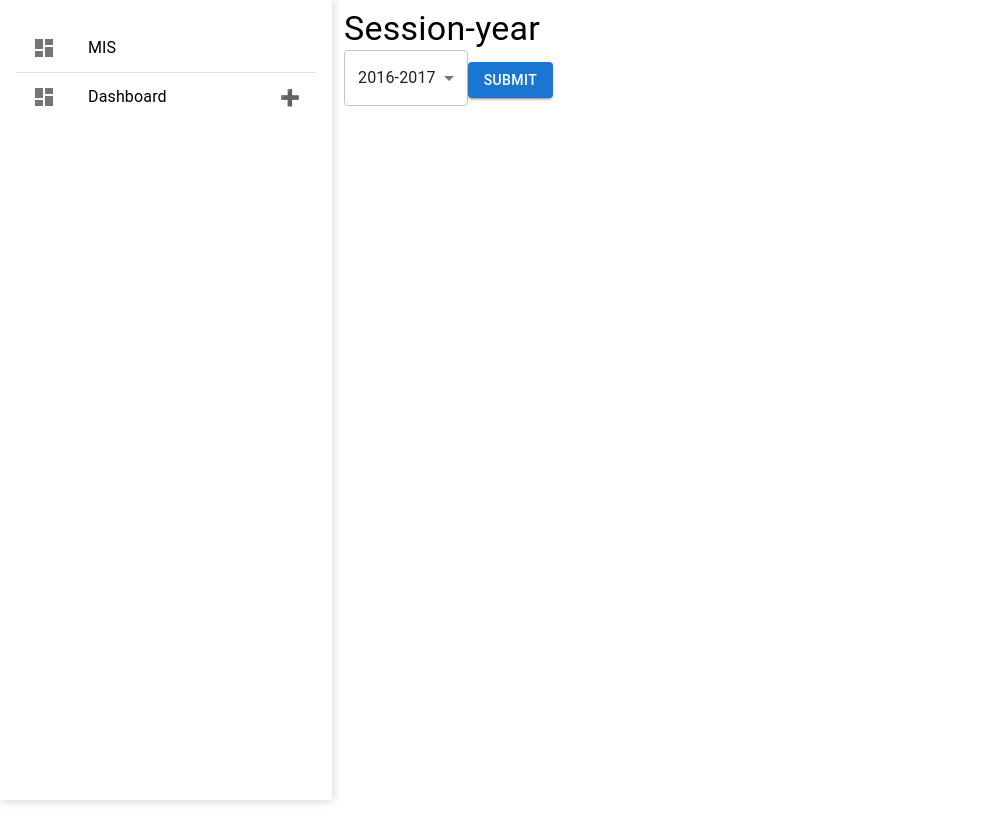
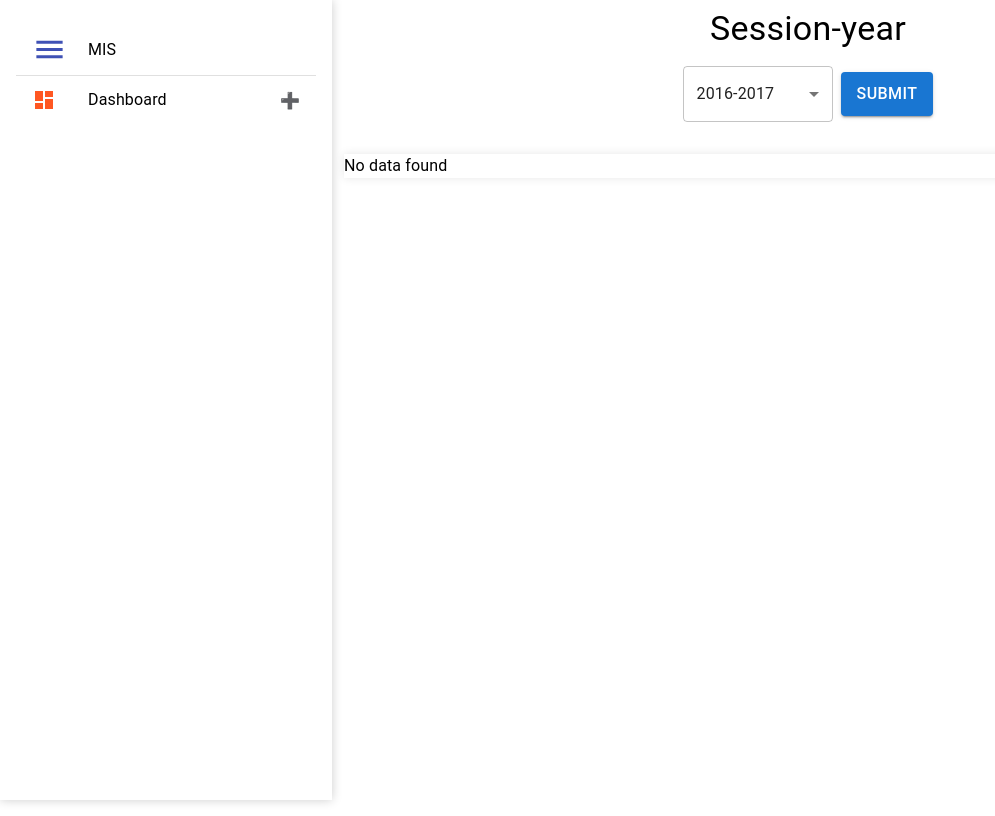
Before and after one commit to MohanChaturvedhi/Convocation, a React (Create React App) app in the folder frontend/: page /convocationlist in a window 1280 px wide. Shown: the whole page, without its empty margins (0-995 px from the left). Built offline with nearby package versions, Linux system fonts and the light colour scheme.

Commit message:
additional changes

```diff
--- a/frontend/src/components/Sidebar.jsx
+++ b/frontend/src/components/Sidebar.jsx
@@ -1,13 +1,15 @@
 import React, { useState } from 'react';
 import { NavLink } from 'react-router-dom';
-import { Box, List, ListItem, ListItemText, Divider, ListItemIcon } from '@mui/material';
+import { Box, List, ListItem, ListItemText, Divider, ListItemIcon , useMediaQuery, useTheme } from '@mui/material';
 import DashboardIcon from '@mui/icons-material/Dashboard';
 import UploadFileIcon from '@mui/icons-material/UploadFile';
 import ListIcon from '@mui/icons-material/List';
+import MenuIcon from '@mui/icons-material/Menu';
 
 const Sidebar = () => {
   const [showDashboard, setShowDashboard] = useState(false);
-
+  const theme = useTheme();
+  const isMobile = useMediaQuery(theme.breakpoints.down('sm'));
   const toggleDashboard = () => {
     setShowDashboard(!showDashboard);
   };
@@ -15,7 +17,7 @@ const Sidebar = () => {
   return (
     <Box
       sx={{
-        width: 300,
+        width: isMobile ? '100%' : 300,
         position: 'fixed',
         top: 0,
         left: 0,
@@ -28,24 +30,26 @@ const Sidebar = () => {
       }}
     >
       <List>
-        <ListItem button component={NavLink} to="/" exact>
-          <ListItemIcon><DashboardIcon /></ListItemIcon>
+        <ListItem button component={NavLink} to="/">
+          <ListItemIcon>
+          <MenuIcon fontSize="large" style={{ color: '#3f51b5' }} />
+          </ListItemIcon>
           <ListItemText primary="MIS" />
         </ListItem>
         <Divider />
         <ListItem button onClick={toggleDashboard}>
-          <ListItemIcon><DashboardIcon /></ListItemIcon>
+          <ListItemIcon><DashboardIcon style={{ color: '#ff5722' }} /></ListItemIcon>
           <ListItemText primary="Dashboard" />
           {showDashboard ? '➖' : '➕'}
         </ListItem>
         {showDashboard && (
           <>
             <ListItem button component={NavLink} to="/upload">
-              <ListItemIcon><UploadFileIcon /></ListItemIcon>
+              <ListItemIcon><UploadFileIcon style={{ color: '#f44336' }} /></ListItemIcon>
               <ListItemText primary="Upload" />
             </ListItem>
             <ListItem button component={NavLink} to="/convocationlist">
-              <ListItemIcon><ListIcon /></ListItemIcon>
+              <ListItemIcon><ListIcon style={{ color: '#4caf50' }} /></ListItemIcon>
               <ListItemText primary="ConvocationList" />
             </ListItem>
           </>
--- a/frontend/src/pages/ConvocationList.jsx
+++ b/frontend/src/pages/ConvocationList.jsx
@@ -1,7 +1,6 @@
 import React, { useState } from 'react';
-// import axios from 'axios';
+import { Typography, Select, Button, TextField, Table, TableHead, TableBody, TableRow, TableCell, Box, MenuItem } from '@mui/material';
 import { data } from './data.js'; // Mock data for development (optional)
-import { Typography, Select, Button, TextField, Table, TableHead, TableBody, TableRow, TableCell, Box ,MenuItem} from '@mui/material';
 
 export default function ConvocationList() {
   const [sessionYear, setSessionYear] = useState('2016-2017');
@@ -9,24 +8,18 @@ export default function ConvocationList() {
   const [flag, setFlag] = useState(false);
   const [sort, setSort] = useState('name');
   const [searchItem, setSearchItem] = useState('');
+  const [currentPage, setCurrentPage] = useState(1);
+  const itemsPerPage = 15;
 
   const Filehandler = (e) => {
     e.preventDefault();
-    // try {
-    //   const response = await axios.post('http://localhost:8000/convocationlist', {
-    //     sessionYear,
-    //   });
-    //setConvocationMembers(response.data);
-    setConvocationMembers(data);
+    setConvocationMembers(data); // Replace with actual data fetching
     setFlag(true);
-    // } catch (e) {
-    //   console.error('Error fetching data:', e);
-    // }
   };
 
   const ApplyFilter = (e) => {
     e.preventDefault();
-    let temp = [...convocationMembers]; // Create a new array
+    let temp = [...convocationMembers];
     if (sort === 'name') {
       temp.sort((a, b) => a.name.localeCompare(b.name));
     } else if (sort === 'branch') {
@@ -52,6 +45,10 @@ export default function ConvocationList() {
     setSearchItem(e.target.value);
   };
 
+  const handlePagination = (pageNumber) => {
+    setCurrentPage(pageNumber);
+  };
+
   const filteredMembers = convocationMembers.filter((member) => {
     const searchText = searchItem.toLowerCase();
     return (
@@ -62,12 +59,17 @@ export default function ConvocationList() {
     );
   });
 
+  const indexOfLastItem = currentPage * itemsPerPage;
+  const indexOfFirstItem = indexOfLastItem - itemsPerPage;
+  const currentItems = filteredMembers.slice(indexOfFirstItem, indexOfLastItem);
+
   return (
     <Box className="container" style={{ marginLeft: '320px' }}>
       <div className="container">
-      <Typography variant="h4">Session-year</Typography>
-      <form onSubmit={Filehandler} className="form">
-      <Select value={sessionYear} onChange={e => setSessionYear(e.target.value)}>
+        <Box display="flex" flexDirection="column" alignItems="center">
+          <Typography variant="h4" mb={2}>Session-year</Typography>
+          <form onSubmit={Filehandler} className="form" style={{ display: 'flex', alignItems: 'center', marginBottom: '16px' }}>
+            <Select value={sessionYear} onChange={e => setSessionYear(e.target.value)} sx={{ width: '150px', marginRight: '8px', fontSize: '1rem' }}>
               <MenuItem value="2016-2017">2016-2017</MenuItem>
               <MenuItem value="2018-2019">2018-2019</MenuItem>
               <MenuItem value="2019-2020">2019-2020</MenuItem>
@@ -75,32 +77,35 @@ export default function ConvocationList() {
               <MenuItem value="2022-2023">2022-2023</MenuItem>
               <MenuItem value="2023-2024">2023-2024</MenuItem>
             </Select>
-        <Button type="submit" variant="contained">Submit</Button>
+            <Button type="submit" variant="contained" sx={{ fontSize: '1rem', padding: '8px 16px' }}>Submit</Button>
           </form>
+        </Box>
         {flag && convocationMembers.length > 0 &&
-        <Box>
+          <Box mt={2} display="flex" alignItems="center">
             <form onSubmit={ApplyFilter} className="form">
-            <Select value={sort} onChange={(e) => setSort(e.target.value)}>
-              <MenuItem value="cgpa">CGPA</MenuItem>
-              <MenuItem value="name">Name</MenuItem>
-              <MenuItem value="branch">Branch</MenuItem>
-              <MenuItem value="Date">Date</MenuItem>
+              <Select value={sort} onChange={(e) => setSort(e.target.value)} sx={{ width: '150px', fontSize: '1rem', padding: '8px 16px' }}>
+                <MenuItem value="cgpa" sx={{ fontSize: '1rem' }}>CGPA</MenuItem>
+                <MenuItem value="name" sx={{ fontSize: '1rem' }}>Name</MenuItem>
+                <MenuItem value="branch" sx={{ fontSize: '1rem' }}>Branch</MenuItem>
+                <MenuItem value="Date" sx={{ fontSize: '1rem' }}>Date</MenuItem>
               </Select>
-            <Button type="submit" variant="contained">Apply filter</Button>
+              <Button type="submit" variant="contained" sx={{ fontSize: '1rem', padding: '8px 16px', marginLeft: '8px' }}>Apply filter</Button>
             </form>
-          <TextField type="text" placeholder="Search" value={searchItem} onChange={SearchFilter} />
-          <Box>
-            {filteredMembers.length > 0 ? (
+            <TextField type="text" placeholder="Search" value={searchItem} onChange={SearchFilter} sx={{ marginLeft: 'auto', mt: 1, width: '200px', fontSize: '1rem' }} />
+          </Box>
+        }
+        <Box mt={2} style={{ boxShadow: '0px 0px 10px rgba(0.1, 0.1, 0.1, 0.1)', zIndex: 1, transition: 'box-shadow 0.3s ease-in-out' }}>
+          {currentItems.length > 0 ? (
             <Table>
               <TableHead>
                 <TableRow>
-                    {Object.keys(filteredMembers[0]).map((key) => (
-                      <TableCell key={key}>{key}</TableCell>
+                  {Object.keys(currentItems[0]).map((key) => (
+                    <TableCell key={key} sx={{ fontWeight: 'bold', fontSize: '1rem' }}>{key}</TableCell>
                   ))}
                 </TableRow>
               </TableHead>
               <TableBody>
-                  {filteredMembers.map((row, index) => (
+                {currentItems.map((row, index) => (
                   <TableRow key={index}>
                     {Object.values(row).map((value, i) => (
                       <TableCell key={i}>{value}</TableCell>
@@ -113,8 +118,13 @@ export default function ConvocationList() {
             <Typography variant="body1">No data found</Typography>
           )}
         </Box>
+        {filteredMembers.length > itemsPerPage && (
+          <Box mt={2} display="flex" justifyContent="center">
+            {[...Array(Math.ceil(filteredMembers.length / itemsPerPage)).keys()].map((pageNumber) => (
+              <Button key={pageNumber} onClick={() => handlePagination(pageNumber + 1)} variant="outlined" sx={{ marginX: 1 }}>{pageNumber + 1}</Button>
+            ))}
           </Box>
-      }
+        )}
       </div>
     </Box>
   );
--- a/frontend/src/pages/UploadFile.jsx
+++ b/frontend/src/pages/UploadFile.jsx
@@ -1,17 +1,17 @@
 import React, { useState, useEffect } from 'react';
 import Papa from 'papaparse';
 import axios from 'axios';
-import { Typography, Button, Table, TableHead, TableBody, TableRow, TableCell, Box } from '@mui/material';
+import { Typography, Button, Table, TableHead, TableBody, TableRow, TableCell, Box, Fade } from '@mui/material';
 
 const UploadFile = () => {
   const [selectedFile, setSelectedFile] = useState('');
   const [parsedData, setParsedData] = useState('');
   const [showTable, setShowTable] = useState('');
   const [inputKey, setInputKey] = useState(0);
-  // const [sidebarWidth, setSidebarWidth] = useState(320); // Set initial value to 320px
+  const [currentPage, setCurrentPage] = useState(1);
+  const itemsPerPage = 15;
 
   useEffect(() => {
-    // Reset key when component unmounts to avoid potential issues
     return () => setInputKey(0);
   }, []);
 
@@ -60,16 +60,26 @@ const UploadFile = () => {
     setSelectedFile(null);
     setParsedData(null);
     setShowTable(false);
-    setInputKey((prevKey) => prevKey + 1); // Increment the key to force re-render
+    setInputKey((prevKey) => prevKey + 1);
   };
 
+  const handlePagination = (pageNumber) => {
+    setCurrentPage(pageNumber);
+  };
+
+  const indexOfLastItem = currentPage * itemsPerPage;
+  const indexOfFirstItem = indexOfLastItem - itemsPerPage;
+  const currentItems = parsedData.slice(indexOfFirstItem, indexOfLastItem);
+
   return (
-    <Box className="container" style={{ position: 'absolute', left: '350px', right: '0', display: 'flex', flexDirection: 'column', }}>
-      <Typography variant="h3" align="center" gutterBottom>
+    <Box className="container" style={{ position: 'absolute', left: '320px', right: '0', display: 'flex', flexDirection: 'column', padding: '20px' }}>
+      <Box style={{ background: '#3f51b5', padding: '20px', borderRadius: '8px', marginBottom: '20px' }}>
+        <Typography variant="h3" align="center" gutterBottom style={{ color: '#fff' }}>
           Convocation
         </Typography>
+      </Box>
 
-      <Box display="flex" justifyContent="center" alignItems="center">
+      <Box display="flex" justifyContent="center" alignItems="center" flexDirection="column">
         <Typography variant="h5">Select CSV File</Typography>
         <input key={inputKey} type="file" accept=".csv" onChange={handleFileChange} />
       </Box>
@@ -82,21 +92,22 @@ const UploadFile = () => {
 
       {showTable && parsedData && (
         <Box className="popup" display="flex" justifyContent="center" mt={2}>
-          <Box className="popup-content" style={{ display: 'flex', flexDirection: 'column',overflowX:'auto' }}>
+          <Fade in={showTable} timeout={500}>
+            <Box className="popup-content" style={{ display: 'flex', flexDirection: 'column', overflowX: 'auto', background: '#fff', padding: '20px', width: '100%' }}>
               <Typography variant="h5" gutterBottom>Data Preview</Typography>
-            <Table style={{ flexGrow: 1,width:'100%' }}>
+              <Table style={{ flexGrow: 1, width: '100%' }}>
                 <TableHead>
                   <TableRow>
                     {Object.keys(parsedData[0]).map((key) => (
-                    <TableCell key={key}>{key}</TableCell>
+                      <TableCell key={key} sx={{ fontWeight: 'bold', fontSize: '1rem' }}>{key}</TableCell>
                     ))}
                   </TableRow>
                 </TableHead>
                 <TableBody>
-                {parsedData.map((row, index) => (
+                  {currentItems.map((row, index) => (
                     <TableRow key={index}>
-                    {Object.values(row).map((value, i) => (
-                      <TableCell key={i}>{value}</TableCell>
+                      {Object.keys(parsedData[0]).map((key) => (
+                        <TableCell key={key}>{row[key] || ''}</TableCell>
                       ))}
                     </TableRow>
                   ))}
@@ -106,11 +117,19 @@ const UploadFile = () => {
                 <Button variant="contained" color="primary" onClick={handleSubmit}>
                   Confirm
                 </Button>
-              <Button variant="contained" color="error" onClick={handleCancel}>
+                <Button variant="contained" color="error" onClick={handleCancel} style={{ marginLeft: '10px' }}>
                   Cancel
                 </Button>
               </Box>
+              {parsedData.length > itemsPerPage && (
+                <Box mt={2} display="flex" justifyContent="center">
+                  {[...Array(Math.ceil(parsedData.length / itemsPerPage)).keys()].map((pageNumber) => (
+                    <Button key={pageNumber} onClick={() => handlePagination(pageNumber + 1)} variant="outlined" sx={{ marginX: 1 }}>{pageNumber + 1}</Button>
+                  ))}
                 </Box>
+              )}
+            </Box>
+          </Fade>
         </Box>
       )}
     </Box>
--- a/frontend/src/pages/data.js
+++ b/frontend/src/pages/data.js
@@ -112,5 +112,77 @@ export const data=[
         "name":"gyanesh",
         "Date":"12-11-2022",
         "branch":"CHE",
+    },
+    {
+        "cgpa":0.0,
+        "name":"gyanesh",
+        "Date":"12-11-2022",
+        "branch":"CHE",
+    },
+    {
+        "cgpa":0.0,
+        "name":"gyanesh",
+        "Date":"12-11-2022",
+        "branch":"CHE",
+    },
+    {
+        "cgpa":0.0,
+        "name":"gyanesh",
+        "Date":"12-11-2022",
+        "branch":"CHE",
+    },
+    {
+        "cgpa":0.0,
+        "name":"gyanesh",
+        "Date":"12-11-2022",
+        "branch":"CHE",
+    },
+    {
+        "cgpa":0.0,
+        "name":"gyanesh",
+        "Date":"12-11-2022",
+        "branch":"CHE",
+    },
+    {
+        "cgpa":0.0,
+        "name":"gyanesh",
+        "Date":"12-11-2022",
+        "branch":"CHE",
+    },
+    {
+        "cgpa":0.0,
+        "name":"gyanesh",
+        "Date":"12-11-2022",
+        "branch":"CHE",
+    },
+    {
+        "cgpa":0.0,
+        "name":"gyanesh",
+        "Date":"12-11-2022",
+        "branch":"CHE",
+    },
+    {
+        "cgpa":0.0,
+        "name":"gyanesh",
+        "Date":"12-11-2022",
+        "branch":"CHE",
+    },
+    {
+        "cgpa":0.0,
+        "name":"gyanesh",
+        "Date":"12-11-2022",
+        "branch":"CHE",
+    },
+    {
+        "cgpa":0.0,
+        "name":"gyanesh",
+        "Date":"12-11-2022",
+        "branch":"CHE",
+    },
+    {
+        "cgpa":0.0,
+        "name":"gyanesh",
+        "Date":"12-11-2022",
+        "branch":"CHE",
     }
 ]
--- a/frontend/src/routes/AppRoutes.jsx
+++ b/frontend/src/routes/AppRoutes.jsx
@@ -1,5 +1,5 @@
 import React from 'react';
-import {Route, Routes } from 'react-router-dom';
+import { Routes, Route } from 'react-router-dom';
 import { Box } from '@mui/system';
 import Sidebar from '../components/Sidebar';
 import Dashboard from '../pages/Dashboard';
@@ -9,14 +9,15 @@ import ConvocationList from '../pages/ConvocationList';
 const App = () => {
   return (
     <Box sx={{ display: 'flex', height: '100vh', overflow: 'hidden' }}>
-      {/* Sidebar with fixed width */}
+
       <Sidebar sx={{ width: 300, flexShrink: 0 }} />
-      {/* Main content container */}
+
       <Box sx={{ flexGrow: 1, overflow: 'auto', paddingLeft: 2 }}>
+        {/* Routes */}
         <Routes>
-          <Route path="/" element={<Dashboard />} />
-          <Route path="/upload" element={<UploadFile />} />
-          <Route path="/convocationlist" element={<ConvocationList />} />
+          <Route exact path="/" element={<Dashboard />} />
+          <Route exact path="/upload" element={<UploadFile />} />
+          <Route  exact path="/convocationlist" element={<ConvocationList />} />
         </Routes>
       </Box>
     </Box>
```
Also changed, not shown: frontend/src/pages/Dashboard.jsx (+2 -6 lines). Lines whose indentation alone changed are shown as unchanged.
